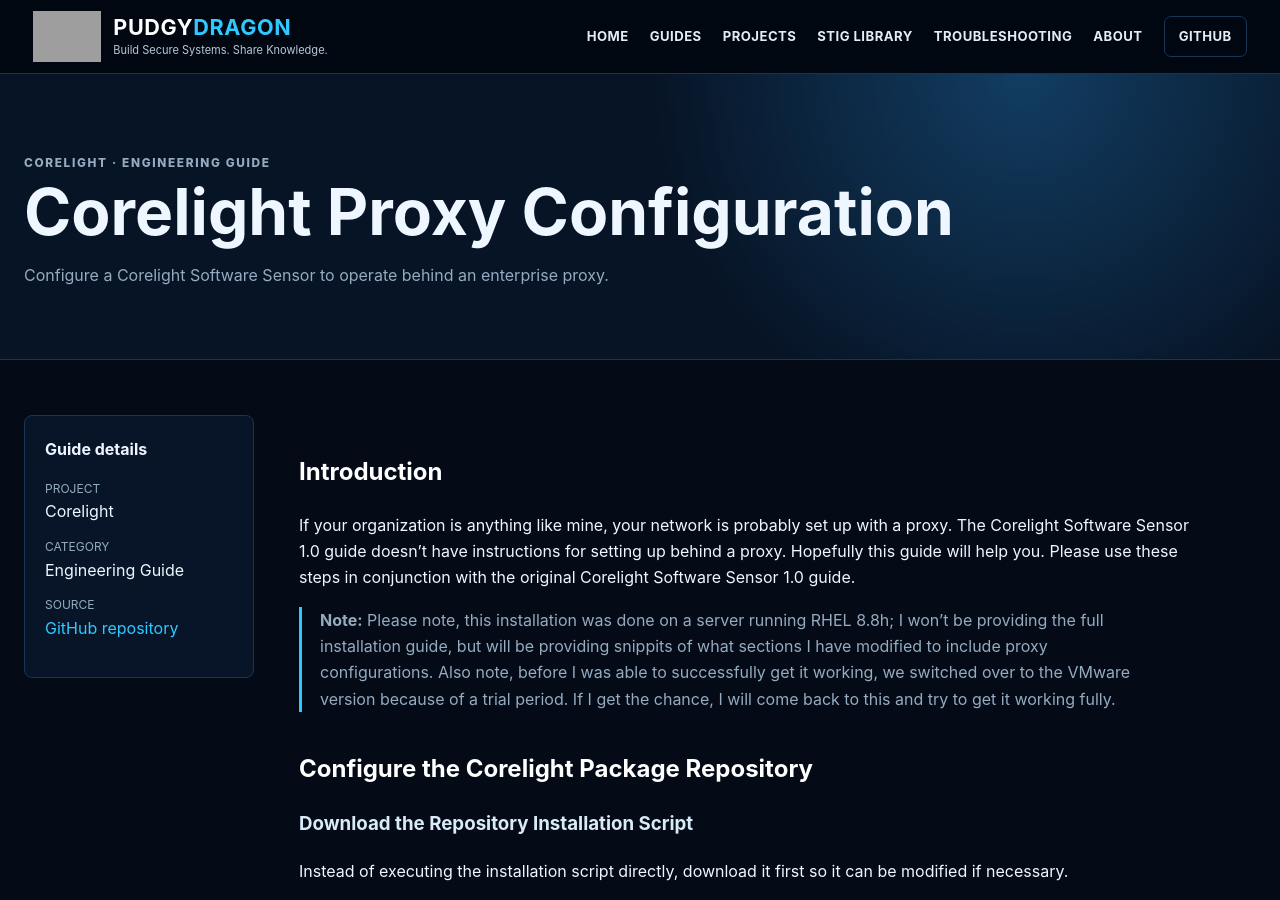
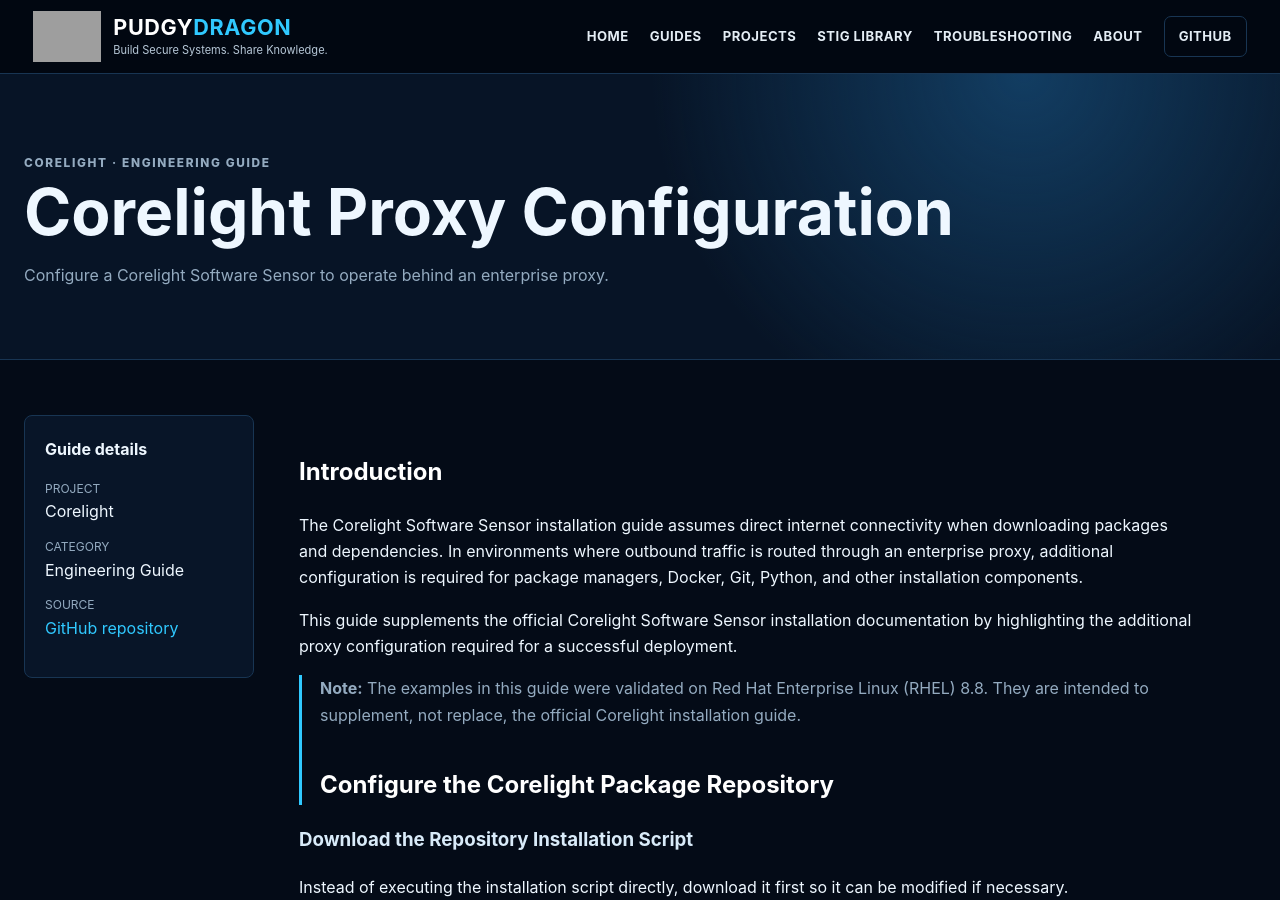
Before and after one commit to PudgyDragon/pudgydragon.github.io, a Jekyll site: the page built from _guides/corelight-softwaresensor1-0-proxysettings.md, in a window 1280 px wide and 900 px high. Built offline with Jekyll 4.4.1, drawn with Linux system fonts in a browser that asks for light colours; grey boxes are pictures that could not be loaded.

Commit message:
Update corelight-softwaresensor1-0-proxysettings.md

```diff
--- a/_guides/corelight-softwaresensor1-0-proxysettings.md
+++ b/_guides/corelight-softwaresensor1-0-proxysettings.md
@@ -8,9 +8,10 @@
 
 ## Introduction
 
-If your organization is anything like mine, your network is probably set up with a proxy. The Corelight Software Sensor 1.0 guide doesn't have instructions for setting up behind a proxy. Hopefully this guide will help you. Please use these steps in conjunction with the original Corelight Software Sensor 1.0 guide.
-> **Note:** Please note, this installation was done on a server running RHEL 8.8h; I won't be providing the full installation guide, but will be providing snippits of what sections I have modified to include proxy configurations. Also note, before I was able to successfully get it working, we switched over to the VMware version because of a trial period. If I get the chance, I will come back to this and try to get it working fully.
+The Corelight Software Sensor installation guide assumes direct internet connectivity when downloading packages and dependencies. In environments where outbound traffic is routed through an enterprise proxy, additional configuration is required for package managers, Docker, Git, Python, and other installation components.
 
+This guide supplements the official Corelight Software Sensor installation documentation by highlighting the additional proxy configuration required for a successful deployment.
+> **Note:** The examples in this guide were validated on Red Hat Enterprise Linux (RHEL) 8.8. They are intended to supplement, not replace, the official Corelight installation guide.
 ## Configure the Corelight Package Repository
 
 ### Download the Repository Installation Script
```
